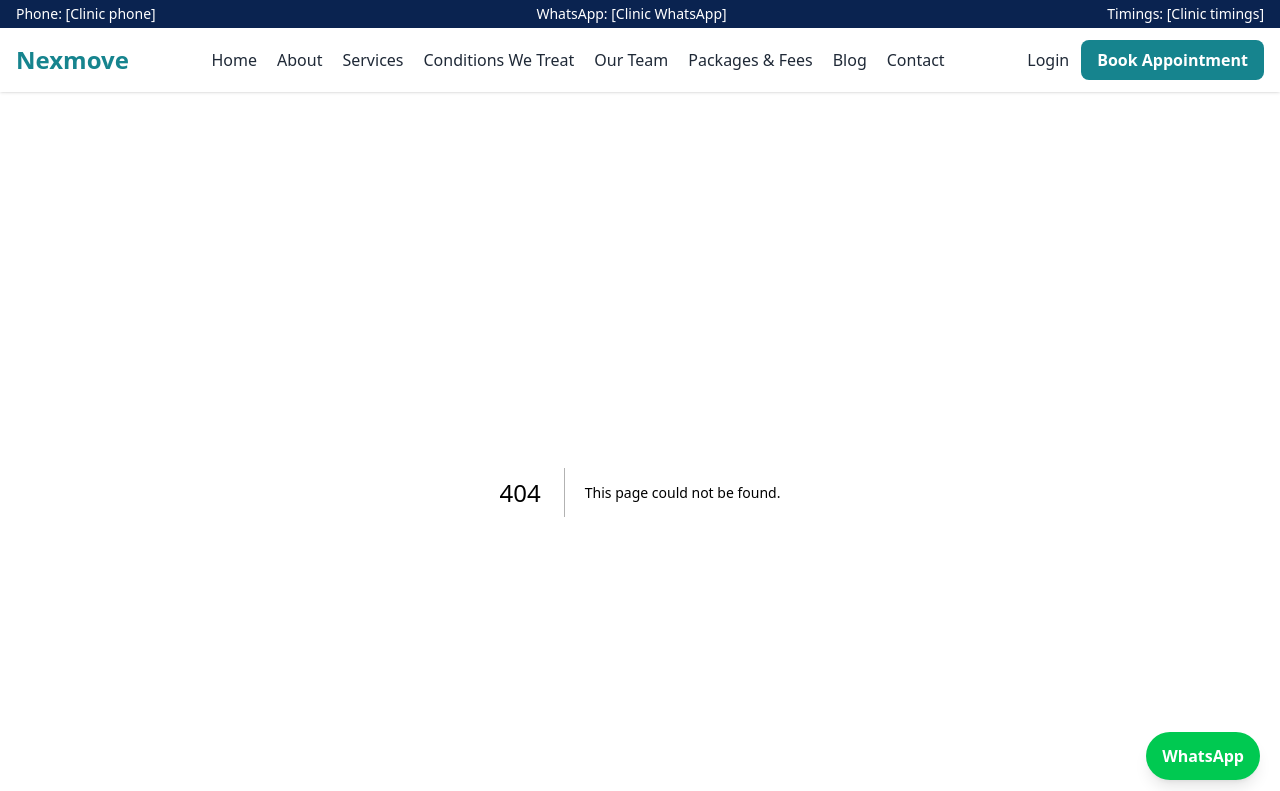
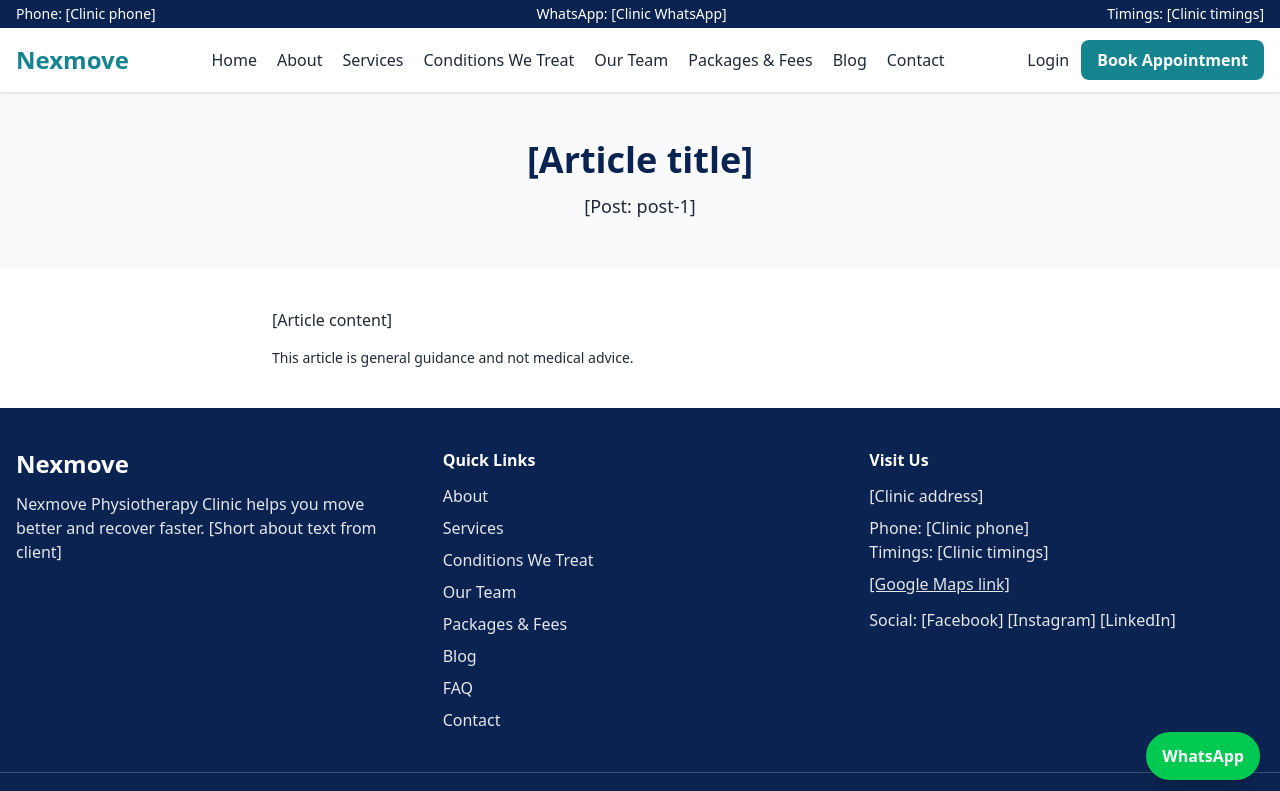
Before and after one commit to amna-butt-code/codesaviours-ETraining-TeamB-Nexmove, a Next.js app in the folder client/: page /blog/post-1 in a window 1280 px wide. Before the commit this address had no page. Shown: the top 791 px of the page. Built offline with nearby package versions, Linux system fonts and the light colour scheme.

Commit message:
feat: add blog post page

```diff
--- /dev/null
+++ b/client/src/app/blog/[slug]/page.js
@@ -0,0 +1,14 @@
+import PageHero from "../../../components/PageHero";
+
+export default async function BlogPost({ params }) {
+  const { slug } = await params;
+  return (
+    <div>
+      <PageHero title="[Article title]" subtitle={`[Post: ${slug}]`} />
+      <article className="max-w-3xl mx-auto px-4 py-10 space-y-4">
+        <p>[Article content]</p>
+        <p className="text-sm">This article is general guidance and not medical advice.</p>
+      </article>
+    </div>
+  );
+}
```
